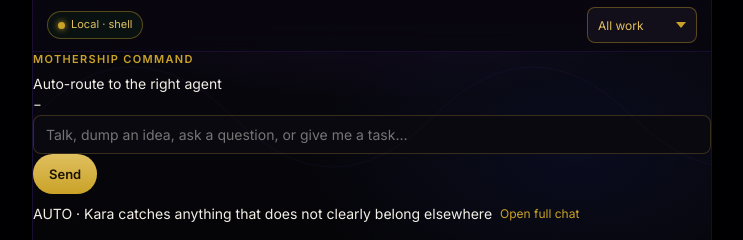
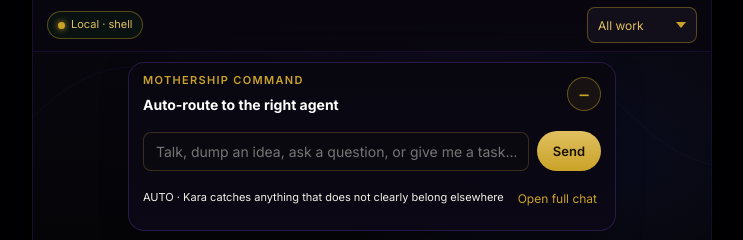
Before and after one commit to tranglec22/utc-os, a plain HTML site: page index.html in a window 1280 px wide. Shown: the part 83-323 px from the top of the page, without its empty margins (268-1011 px from the left). Drawn offline with nearby package versions, Linux system fonts and the light colour scheme.

Commit message:
Style persistent Mothership command dock

```diff
--- a/assets/styles.css
+++ b/assets/styles.css
@@ -1414,3 +1414,39 @@ details > summary { padding: 11px 0; }
 .chat-msg.thinking .dots i:nth-child(2) { animation-delay: 0.2s; }
 .chat-msg.thinking .dots i:nth-child(3) { animation-delay: 0.4s; }
 @keyframes aiDot { 0%, 80%, 100% { opacity: 0.2; } 40% { opacity: 1; } }
+
+
+/* ---------- Mothership Command Dock ---------- */
+.mothership-dock{
+  position:sticky;top:0;z-index:30;
+  margin:0 auto;padding:10px 14px 12px;
+  max-width:980px;
+  background:linear-gradient(180deg,rgba(8,7,16,.98),rgba(12,8,22,.95));
+  border-bottom:1px solid rgba(149,92,255,.24);
+  box-shadow:0 10px 30px rgba(0,0,0,.24);
+  backdrop-filter:blur(14px);
+}
+.dock-top,.dock-meta{display:flex;align-items:center;justify-content:space-between;gap:10px}
+.dock-title{font-weight:700;font-size:14px;color:#fff}
+.dock-collapse{
+  width:34px;height:34px;border-radius:50%;border:1px solid rgba(201,162,39,.45);
+  background:rgba(201,162,39,.08);color:var(--gold);font-size:20px;line-height:1;cursor:pointer
+}
+.dock-agents{display:flex;gap:7px;overflow-x:auto;padding:9px 0 7px;scrollbar-width:none}
+.dock-agents::-webkit-scrollbar{display:none}
+.dock-agent{
+  border:1px solid rgba(125,93,255,.28);background:rgba(36,25,66,.6);color:#ddd;
+  border-radius:999px;padding:7px 10px;white-space:nowrap;font-size:12px;font-weight:700;cursor:pointer
+}
+.dock-agent.active{border-color:var(--gold);color:#fff;background:rgba(201,162,39,.12);box-shadow:0 0 18px rgba(166,95,255,.16)}
+.dock-agent.auto::before{content:"✦ ";color:var(--gold)}
+.dock-row{display:flex;gap:8px;align-items:center}
+.dock-row input{flex:1;min-width:0}
+.dock-meta{margin-top:7px;font-size:11px;color:var(--muted)}
+.dock-meta button{background:none;border:0;padding:0;cursor:pointer}
+.dock-reply{display:none;margin-top:8px;padding:9px 11px;border-radius:10px;background:rgba(82,51,122,.22);border:1px solid rgba(127,91,201,.25);font-size:13px;white-space:pre-wrap}
+.mothership-dock.collapsed #dockBody{display:none}
+.optional-links{display:flex;flex-wrap:wrap;gap:8px}
+@media (min-width:760px){
+  .mothership-dock{border:1px solid rgba(149,92,255,.22);border-radius:16px;margin-top:10px}
+}
```
